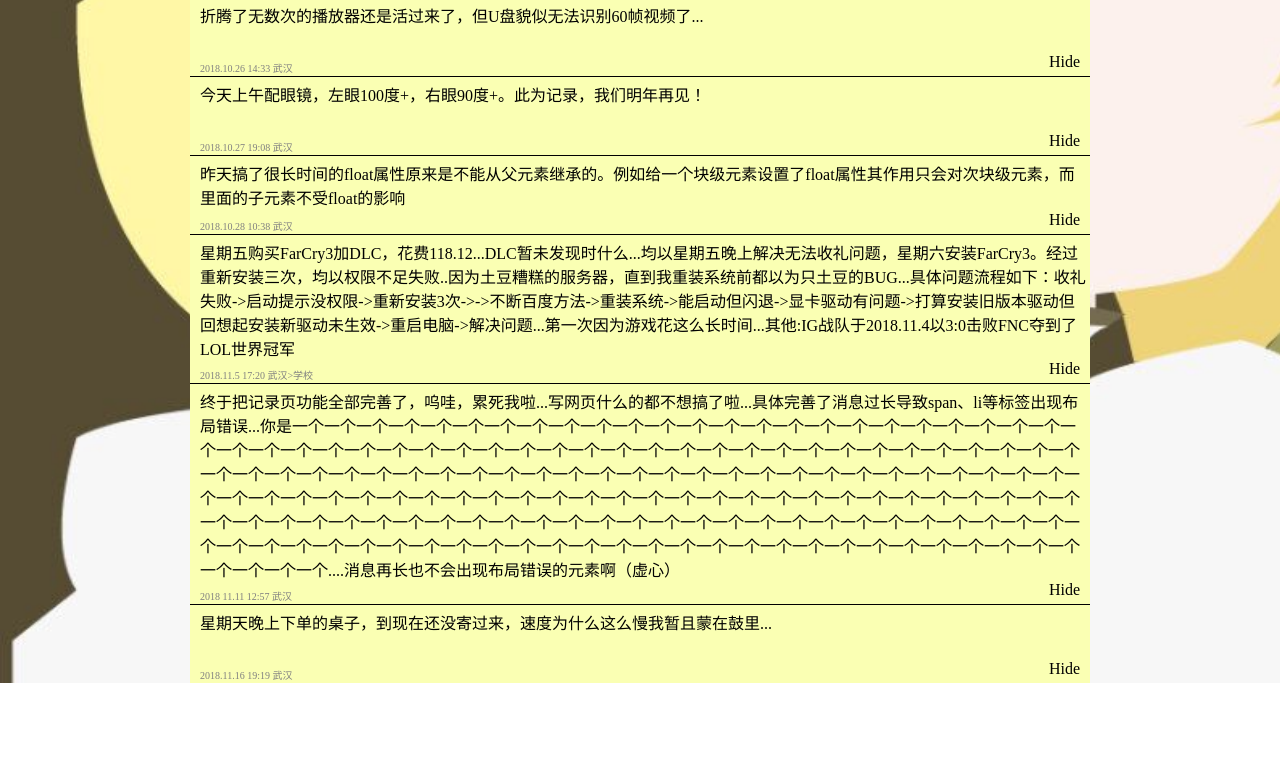
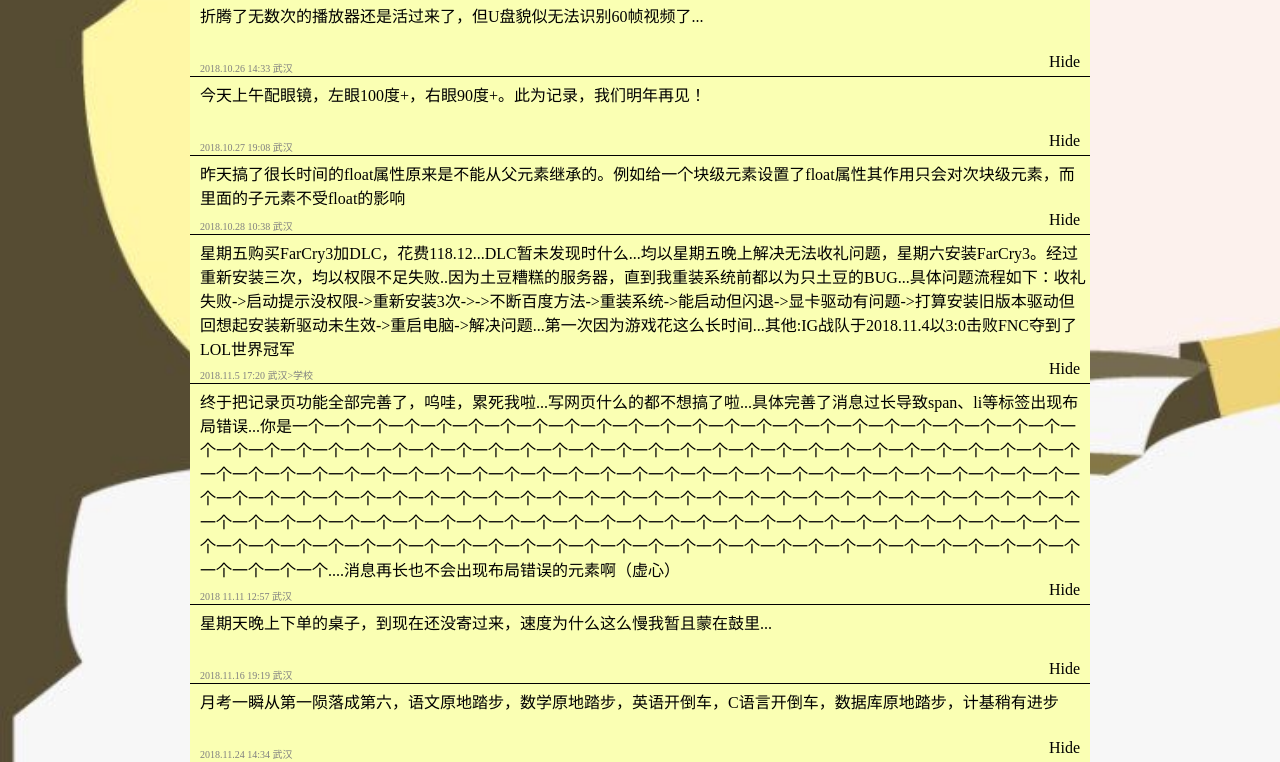
Before and after one commit to KeepCodeing/InfectedZer-S, a plain HTML site: page jilu.html in a window 1280 px wide. Shown: the part 349-1111 px from the top of the page. Before the commit the page ends 1032 px from the top, so only its background shows below. Drawn offline with Linux system fonts and the light colour scheme.

Commit message:
Update jilu.html

```diff
--- a/jilu.html
+++ b/jilu.html
@@ -344,6 +344,10 @@
                 MyMsg:"星期天晚上下单的桌子，到现在还没寄过来，速度为什么这么慢我暂且蒙在鼓里...",
                 time:"2018.11.16 19:19 武汉"
             });
+            appen({
+                MyMsg:"月考一瞬从第一陨落成第六，语文原地踏步，数学原地踏步，英语开倒车，C语言开倒车，数据库原地踏步，计基稍有进步",
+                time:"2018.11.24 14:34 武汉"
+            });
             //设置li的JS
             function AllSet(){
                 let max=document.getElementsByClassName("list").length;
```
